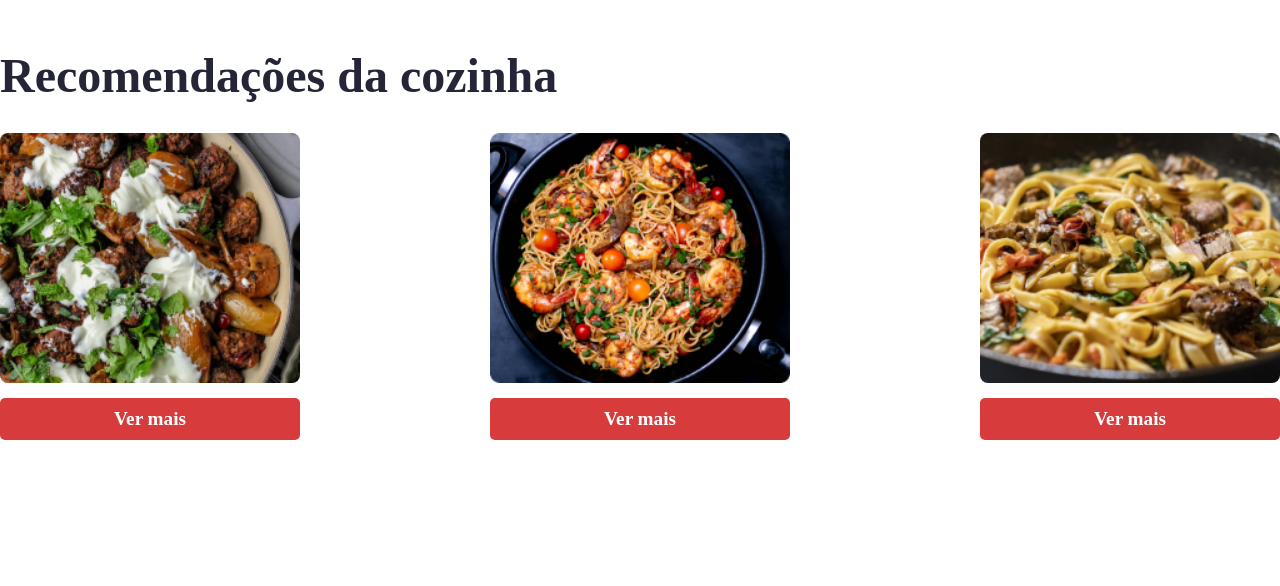
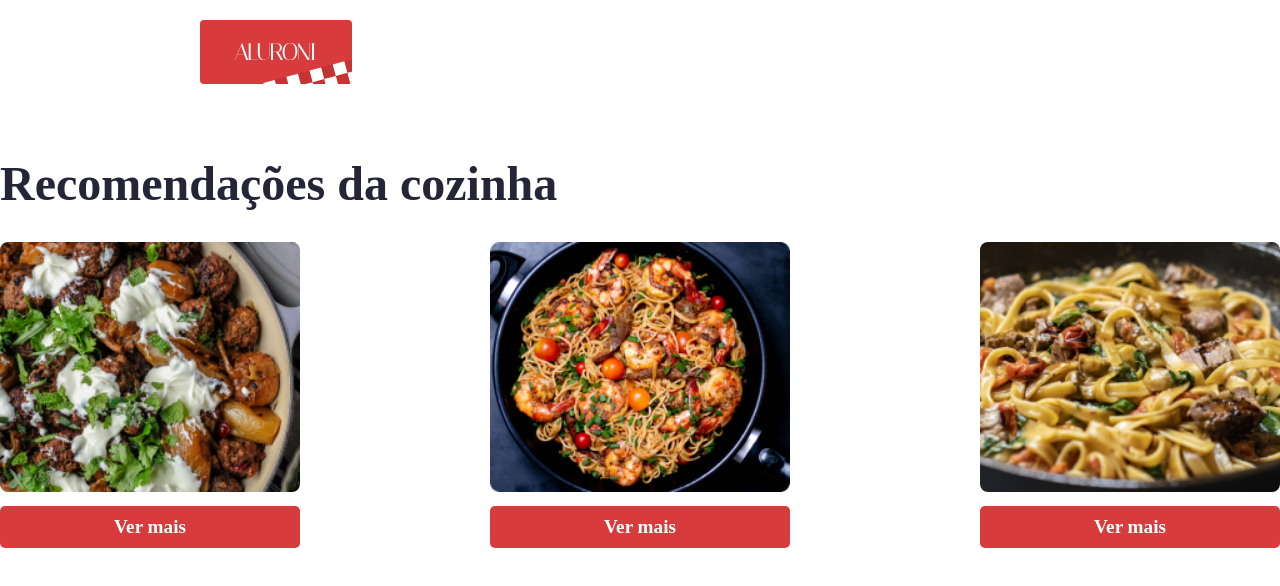
Before and after one commit to pizzosoft/aluroni, a React (Create React App) app: page / in a window 1280 px wide. Shown: the top 586 px of the page. Built offline with nearby package versions, Linux system fonts and the light colour scheme; the HTML template or start-up script is replaced by a standard one; a web font is replaced by a local one.

Commit message:
Começando o componente de MENU
Começando o componente de MENU

```diff
--- a/package.json
+++ b/package.json
@@ -15,6 +15,7 @@
     "react": "^18.2.0",
     "react-dom": "^18.2.0",
     "react-icons": "^4.7.1",
+    "react-router-dom": "^6.6.1",
     "react-scripts": "5.0.1",
     "typescript": "^4.9.4",
     "web-vitals": "^2.1.4"
--- /dev/null
+++ b/src/componentes/Menu/Menu.module.scss
@@ -0,0 +1,15 @@
+@import "../../styles/variaveis";
+@import "../../styles/breakpoints";
+
+.menu {
+    padding: 20px $padding-horizontal;
+    @media (max-width: $desktop_xsm) {
+      padding: 20px $padding-horizontal-mobile;
+    }
+    @media (min-width: $desktop_xsm) and (max-width: $desktop_sm) {
+      padding: 20px $padding-horizontal-sm;
+    }
+    @media (min-width: $desktop_sm) and (max-width: $desktop_md) {
+      padding: 20px $padding-horizontal-md;
+    }
+  }
--- /dev/null
+++ b/src/componentes/Menu/index.tsx
@@ -0,0 +1,10 @@
+import { ReactComponent as Logo } from 'assets/logo.svg';
+import styles from './Menu.module.scss';
+
+export default function Menu() {
+	return (
+		<nav className={styles.menu}>
+			<Logo />
+		</nav>
+	)
+}
--- a/src/index.tsx
+++ b/src/index.tsx
@@ -1,15 +1,12 @@
 import React from 'react';
-import ReactDOM from 'react-dom/client';
+import ReactDOM from 'react-dom';
 import 'normalize.css';
 import './index.css';
-import Cardapio from './pages/cardapio';
-import Inicio from 'pages/inicio';
+import Router from './routes'
 
-const root = ReactDOM.createRoot(
-  document.getElementById('root') as HTMLElement
+ReactDOM.render(
+	<React.StrictMode>
+		<Router/>
+	</React.StrictMode>,
+	document.getElementById('root') as HTMLElement
 );
-root.render(
-	<React.StrictMode>
-		<Inicio/>
-	</React.StrictMode>
-);
--- a/src/pages/cardapio/Cardapio.module.scss
+++ b/src/pages/cardapio/Cardapio.module.scss
@@ -1,18 +1,5 @@
 @import "styles/variaveis";
 @import "styles/breakpoints";
-
-.menu {
-  padding: 20px $padding-horizontal;
-  @media (max-width: $desktop_xsm) {
-    padding: 20px $padding-horizontal-mobile;
-  }
-  @media (min-width: $desktop_xsm) and (max-width: $desktop_sm) {
-    padding: 20px $padding-horizontal-sm;
-  }
-  @media (min-width: $desktop_sm) and (max-width: $desktop_md) {
-    padding: 20px $padding-horizontal-md;
-  }
-}
 
 .header {
   align-items: center;
--- a/src/pages/cardapio/index.tsx
+++ b/src/pages/cardapio/index.tsx
@@ -1,10 +1,11 @@
 import { useState } from 'react';
 import Buscador from './Buscador';
 import styles from './Cardapio.module.scss';
-import { ReactComponent as Logo } from 'assets/logo.svg';
+
 import Filtros from './Filtros';
 import Ordenador from './Ordenador';
 import Itens from './Itens';
+import Menu from 'componentes/Menu';
 export default function Cardapio() {
 
 	const [busca, setBusca] = useState('');
@@ -13,13 +14,10 @@
 
 	return (
 		<main>
-			<nav className={styles.menu}>
-				<Logo />
-
-			</nav>
+			<Menu />
 			<header className={styles.header}>
 				<div className={styles.header__text}>
-                    A casa do código e da massa
+					A casa do código e da massa
 				</div>
 			</header>
 			<section className={styles.cardapio}>
--- a/src/pages/inicio/index.tsx
+++ b/src/pages/inicio/index.tsx
@@ -1,5 +1,6 @@
 import cardapio from 'data/cardapio.json'
 import styles from './Inicio.module.scss'
+import Menu from 'componentes/Menu';
 
 export default function Inicio() {
 	let pratosRecomendados = [...cardapio]
@@ -8,6 +9,7 @@
 
 	return (
 		<section>
+			<Menu />
 			<h3 className={styles.titulo}>
 				Recomendações da cozinha
 			</h3>
--- /dev/null
+++ b/src/routes.js
@@ -0,0 +1,14 @@
+import Cardapio from 'pages/cardapio'
+import Inicio from 'pages/inicio'
+import { BrowserRouter as Router, Routes, Route } from 'react-router-dom'
+
+export default function AppRouter() {
+	return (
+		<Router>
+			<Routes>
+				<Route path='/' element={<Inicio />} />
+				<Route path='/cardapio' element={<Cardapio />} />
+			</Routes>
+		</Router>
+	)
+}
```
Also changed, not shown: 1 other file (tests, documents, lock files or other folders).
